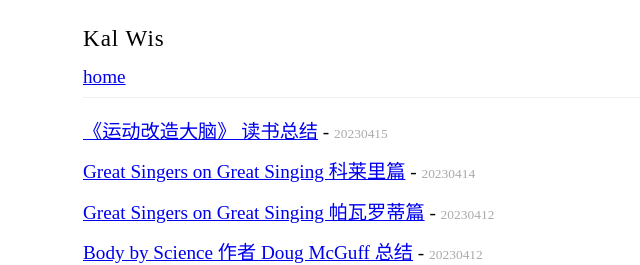
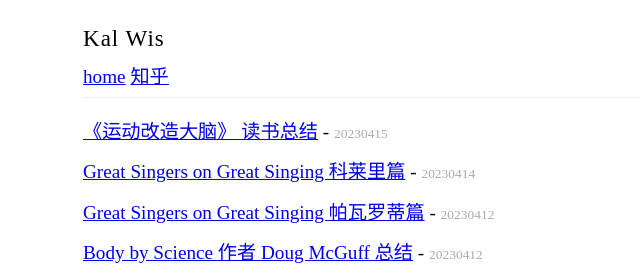
Before and after one commit to kwopera/kwopera.github.io, a Jekyll site: the page built from index.html, in a window 1280 px wide. Shown: the top 265 px of the page, without its empty margins (197-837 px from the left). Built offline with Jekyll 4.4.1, drawn with Linux system fonts in a browser that asks for light colours.

Commit message:
Update default.html

```diff
--- a/_layouts/default.html
+++ b/_layouts/default.html
@@ -21,7 +21,7 @@
       <header class="masthead clearfix">
 
         <div class="site-info">
-          <h1 class="site-name">{{ site.name }}</h1><a href="{{ site.baseurl }}/">home</a>
+          <h1 class="site-name">{{ site.name }}</h1><a href="{{ site.baseurl }}/">home</a> <a href="https://www.zhihu.com/column/belcanto">知乎</a>
         </div>
       </header>
     </div>
```
